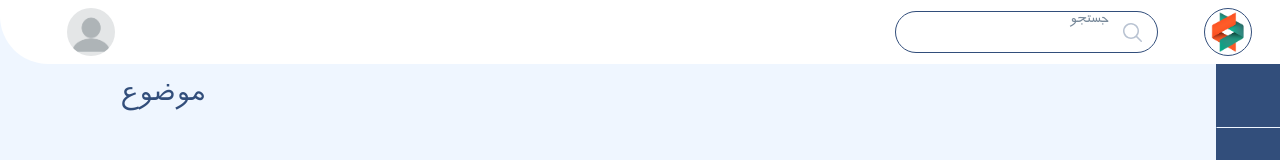
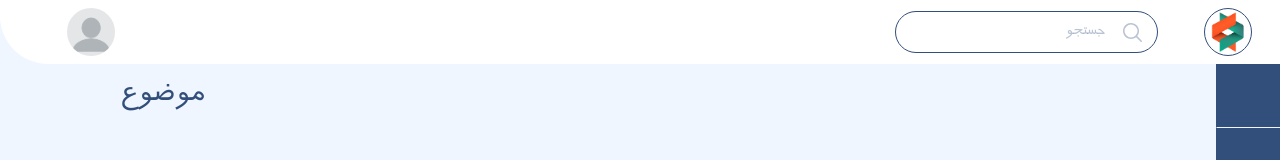
Before and after one commit to Navid079/Project, a React (Create React App) app in the folder frontend/: page /dashboard in a window 1280 px wide. Shown: the top 160 px of the page. Built offline with nearby package versions, Linux system fonts and the light colour scheme; some icons are missing.

Commit message:
added no floating flag to text input

```diff
--- a/frontend/src/components/Dashboard/SearchInput.js
+++ b/frontend/src/components/Dashboard/SearchInput.js
@@ -11,6 +11,7 @@ export default function SearchInput() {
         className='search-input__input'
         type='search'
         placeholder='جستجو'
+        noFloat={true}
       ></TextInput>
       <Icon className='search-input__icon' icon='fluent:search-24-regular' />
     </div>
--- a/frontend/src/components/UI/TextInput/TextInput.js
+++ b/frontend/src/components/UI/TextInput/TextInput.js
@@ -4,6 +4,7 @@ const TextInput = ({
   className,
   type,
   placeholder,
+  noFloat,
   onChange,
   reference,
   onKeyPress,
@@ -17,13 +18,14 @@ const TextInput = ({
       <input
         onKeyPress={onKeyPress}
         className={`text-input ${className}`}
+        placeholder={noFloat ? placeholder : ''}
         type={type || 'text'}
         onChange={onChange}
         ref={reference}
       />
-      <h6 className='input__placeholder' onClick={placeholderNonInteractive}>
+      {noFloat ? '' : <h6 className='input__placeholder' onClick={placeholderNonInteractive}>
         {placeholder}
-      </h6>
+      </h6>}
     </span>
   );
 };
```
